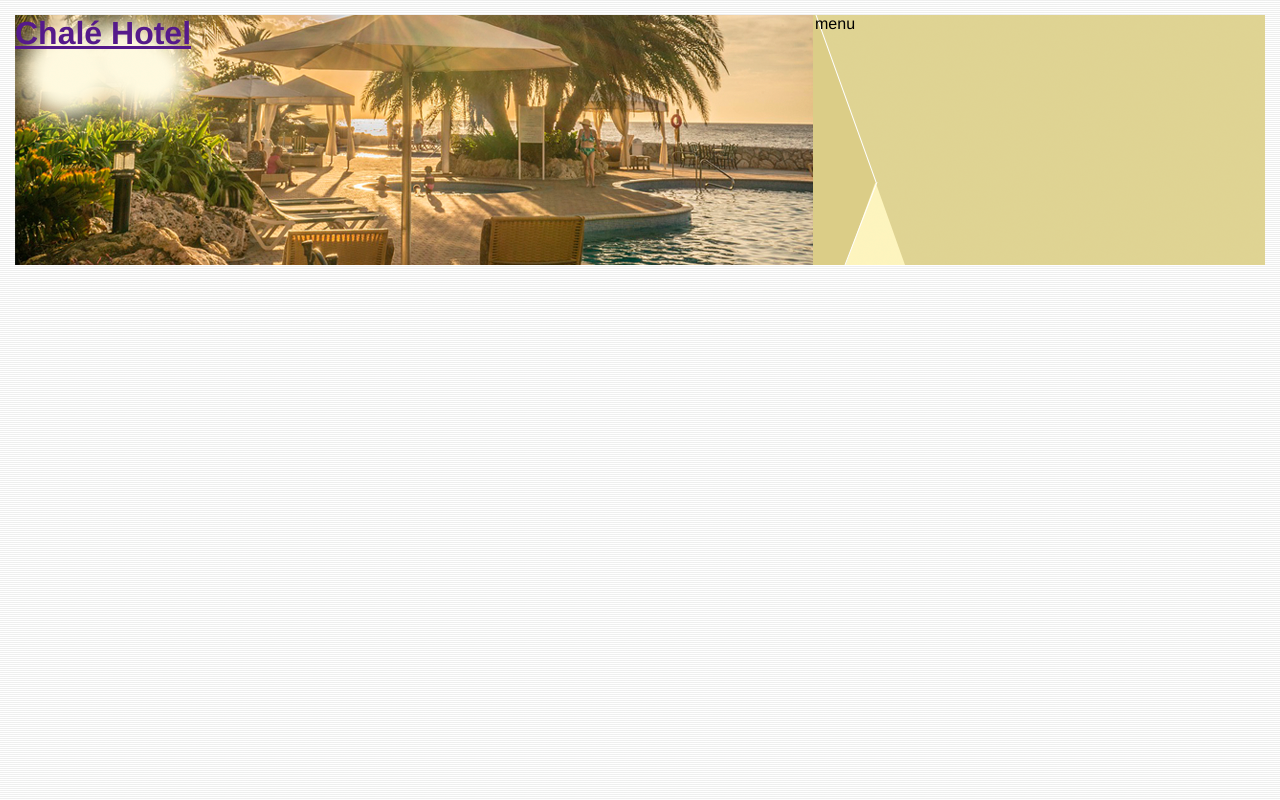
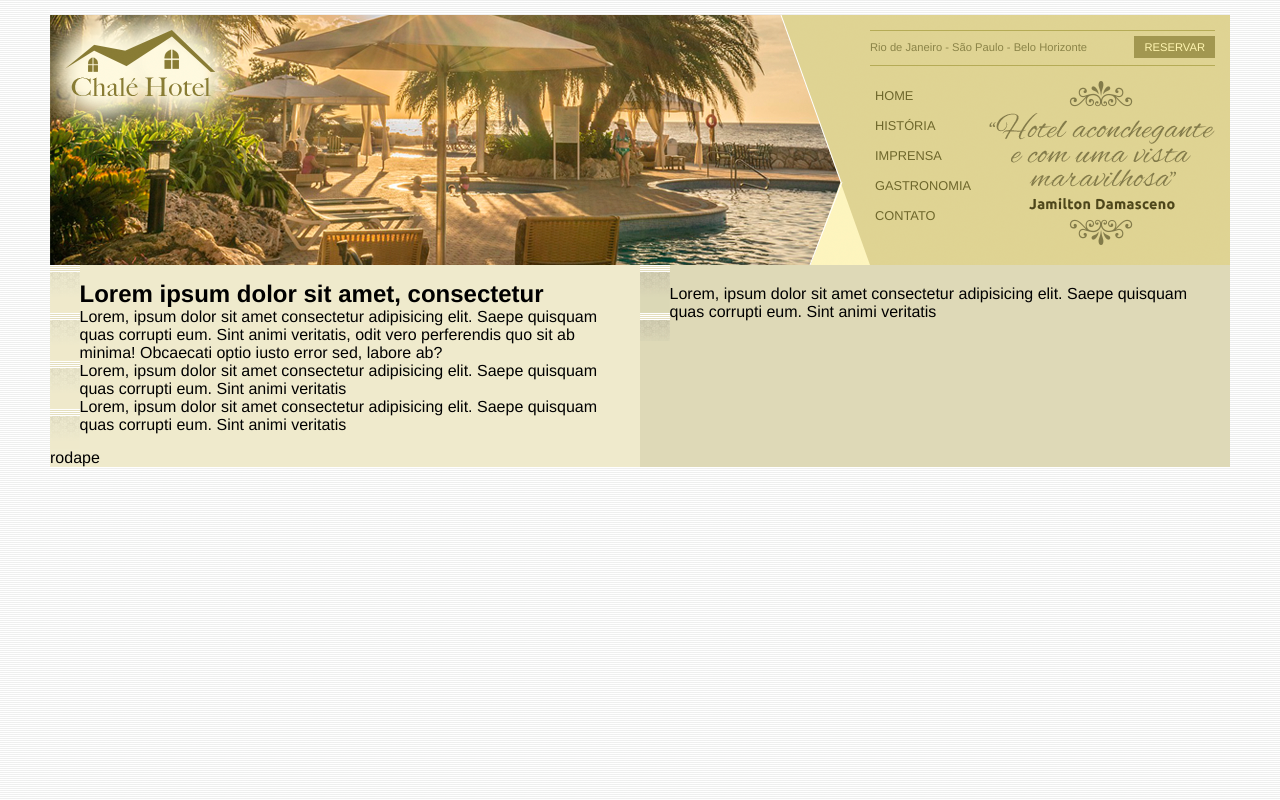
Before and after one commit to EderSousa/chale, a plain HTML site: page index.html in a window 1280 px wide. Drawn offline with Linux system fonts and the light colour scheme.

Commit message:
terminei cabeçalho

```diff
--- a/index.html
+++ b/index.html
@@ -14,16 +14,59 @@
         <div id="topo">  <!--Inicio topo-->
 
             <div id="area-logo">
-                <h1>
+                <h1 class="logo">
                     <a href="">Chalé Hotel</a>
                 </h1>
             </div>
 
             <div id="area-menu">
-                menu
+                <div id="conteudo-menu">
+
+                    <div id="menu-locais">
+                        <span class="locais">
+                            Rio de Janeiro - São Paulo - Belo Horizonte
+                        </span>
+                        <a class="reserva" href="">Reservar</a>
+                        <div style="clear: both;"></div>
+                    </div>
+                    <div id="menu">
+                        <ul id="navegacao">
+
+                            <li><a href="">Home</a></li>
+                            <li><a href="">História</a></li>
+                            <li><a href="">Imprensa</a></li>
+                            <li><a href="">Gastronomia</a></li>
+                            <li><a href="">Contato</a></li>
+
+                        </ul>
+                        <img class="depoimento" src="imagens/depoimento.png" alt="">
+
+                    </div>
+                </div>
             </div>
 
         </div>  <!--Fim topo-->
+
+        <div id="area-principal">
+            <div class="conteudo">
+            <h2>Lorem ipsum dolor sit amet, consectetur</h2>
+            <p>Lorem, ipsum dolor sit amet consectetur adipisicing elit. Saepe quisquam quas corrupti eum. Sint animi veritatis, odit vero perferendis quo sit ab minima! Obcaecati optio iusto error sed, labore ab?</p>
+            <p>Lorem, ipsum dolor sit amet consectetur adipisicing elit. Saepe quisquam quas corrupti eum. Sint animi veritatis</p>
+            <p>Lorem, ipsum dolor sit amet consectetur adipisicing elit. Saepe quisquam quas corrupti eum. Sint animi veritatis</p>
+
+            </div>
+        </div>
+
+        <div id="area-lateral">
+            <div class="conteudo">
+            <p>Lorem, ipsum dolor sit amet consectetur adipisicing elit. Saepe quisquam quas corrupti eum. Sint animi veritatis</p>
+
+            </div>
+        </div>
+
+    <div id="rodape">
+        rodape
+    </div>
 
     </div>  <!--Fim container-->
 
--- a/style.css
+++ b/style.css
@@ -11,7 +11,10 @@ body {
 }
 
 #container {
-    background: #ede9cc;
+    background: #ede9cc url(imagens/bg-container.png) top center repeat-y;
+    margin: 0 auto;
+    min-width: 740px;
+    max-width: 1180px;
 }
 
 #topo {
@@ -28,8 +31,19 @@ body {
     height: 250px;
     top: 0;
     left: 0;
+    z-index: 1;
 }
 
+.logo a {
+    position: absolute;
+    top: 15px;
+    left: 15px;
+    z-index: 3;
+    background: url(imagens/logo.png) no-repeat;
+    width: 151px;
+    height: 66px;
+    text-indent: -9000px;
+}
 
 #area-menu {
     position: absolute;
@@ -38,4 +52,93 @@ body {
     background: url(imagens/topo-imagem-lateral.png) no-repeat;
     width: 450px;
     height: 250px;
+    z-index: 2;
 }
+
+#conteudo-menu {
+    margin-left: 90px;
+    margin-right: 15px;
+    padding-top: 15px;
+}
+
+#menu-locais {
+    border-bottom: 1px solid #b5ab56;
+    border-top: 1px solid #b5ab56;
+    padding-top: 5px;
+    padding-bottom: 5px;
+    font-size: 0.7em;
+    color: #8b8448;
+}
+
+#menu-locais .locais {
+    float: left;
+    line-height: 2.1em;
+}
+
+a {
+    text-decoration: none;
+}
+
+a.reserva {
+    text-transform: uppercase;
+    background: #a29750;
+    color: #fff5b0;
+    padding: 5px 10px;
+    float: right;
+}
+/* Estrutura do site */
+
+#menu {
+    margin-top: 15px;
+}
+
+ul {
+   list-style: none;
+}
+
+
+ul#navegacao {
+    float: left;
+}
+
+ul#navegacao a {
+    text-transform: uppercase;
+    font-size: 0.8em;
+    padding: 5px;
+    color: #6e672c;
+    line-height: 30px;
+}
+
+ul#navegacao a:hover {
+    background: #fdf6be;
+}
+
+.depoimento {
+    width: 226px;
+    height: 164px;
+    float: right;
+}
+
+/* Estrutura do site */
+#area-principal {
+    float: left;
+    width: 50%;
+    background: url(imagens/bg-area-principal.png) top left repeat-y;
+    padding: 15px 0px;
+}
+
+#area-lateral {
+    float: right;
+    width: 50%;
+    background: url(imagens/bg-area-lateral.png) top left repeat-y;
+    padding: 20px 0px;
+}
+
+.conteudo {
+    margin: 0 auto;
+    width: 90%;
+}
+
+#rodape {
+    clear: both;
+}
```
